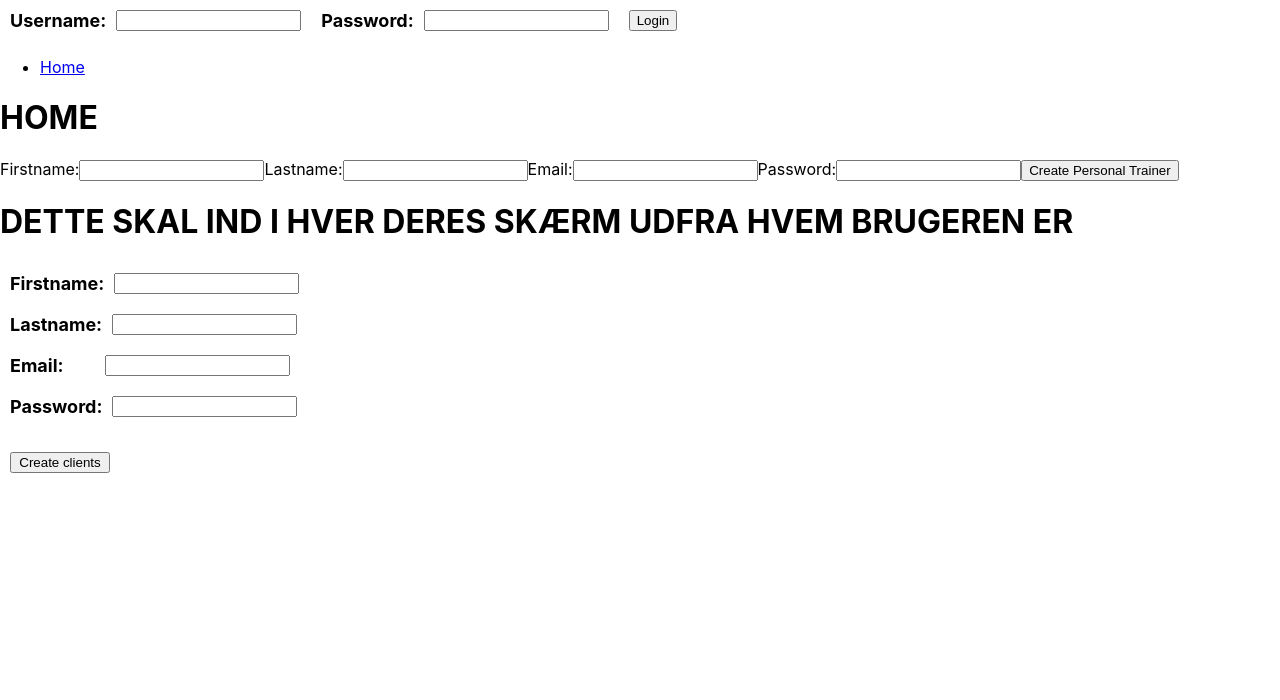
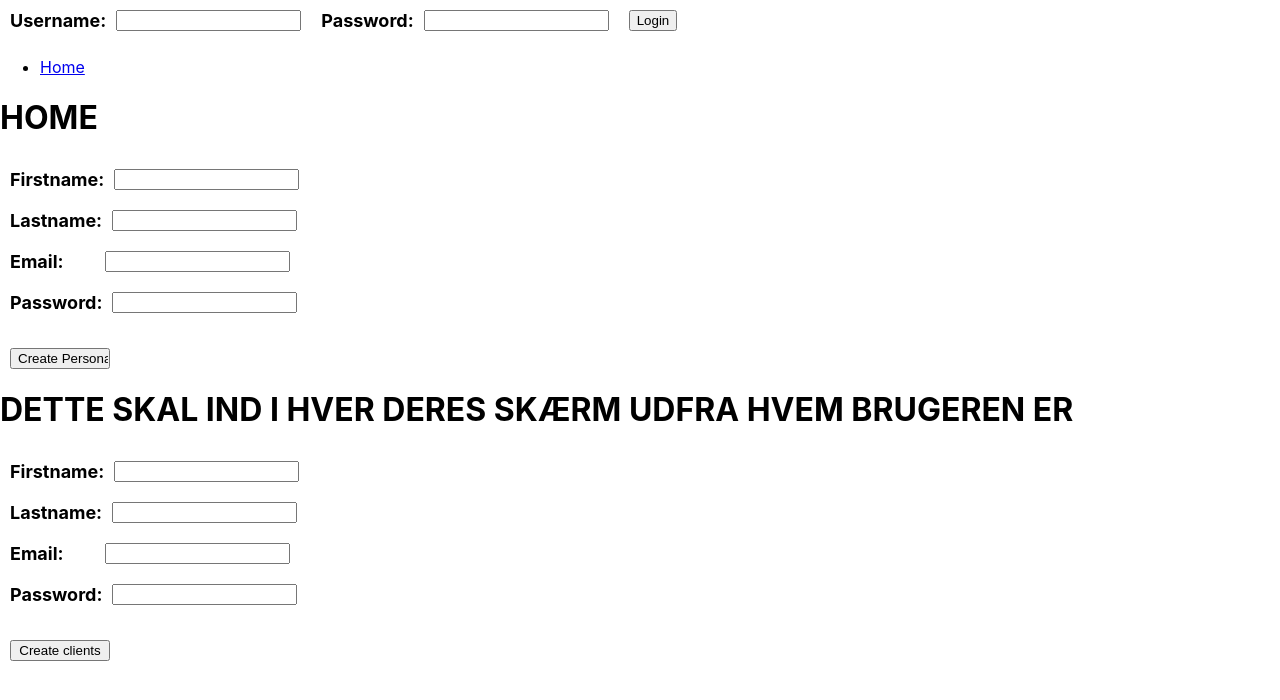
Before and after one commit to VictorKildahl/ReactHandin, a React (Create React App) app: page / in a window 1280 px wide. Shown: the top 700 px of the page. Built offline with nearby package versions, Linux system fonts and the light colour scheme.

Commit message:
small changes

```diff
--- /dev/null
+++ b/src/components/CreatePersonalTrainer/CreatePersonalTrainer.css
@@ -0,0 +1,25 @@
+.container {
+  width: 300px;
+}
+
+.label {
+  font-size: large;
+  font-weight: bold;
+  margin-right: 10px;
+}
+
+.input {
+  margin-left: 10px;
+}
+
+.button {
+  margin: 25px 0 0 10px;
+  width: 200px;
+}
+
+.divForLabelAndInput {
+  display: flex;
+  flex-direction: row;
+  justify-content: space-between;
+  padding: 10px;
+}
--- a/src/components/CreatePersonalTrainer.js
+++ b/src/components/CreatePersonalTrainer/CreatePersonalTrainer.js
@@ -1,4 +1,5 @@
 import React, { useState } from "react";
+import "./CreatePersonalTrainer.css";
 
 function CreatePersonalTrainer() {
   const [firstname, setFirstname] = useState();
@@ -34,44 +35,46 @@ function CreatePersonalTrainer() {
   };
 
   return (
-    <form>
-      <label>
-        Firstname:
+    <div className="createClients-Container">
+      <div className="divForLabelAndInput">
+        <label className="label">Firstname:</label>
         <input
+          //   className="input"
           type="text"
           onChange={(event) => {
             setFirstname(event.target.value);
           }}
         />
-      </label>
-      <label>
-        Lastname:
+      </div>
+      <div className="divForLabelAndInput">
+        <label className="label">Lastname:</label>
         <input
           type="text"
           onChange={(event) => {
             setLastname(event.target.value);
           }}
         />
-      </label>
-      <label>
-        Email:
+      </div>
+      <div className="divForLabelAndInput">
+        <label className="label">Email:</label>
         <input
           type="text"
           onChange={(event) => {
             setEmail(event.target.value);
           }}
         />
-      </label>
-      <label>
-        Password:
+      </div>
+      <div className="divForLabelAndInput">
+        <label className="label">Password:</label>
         <input
           type="text"
           onChange={(event) => {
             setPassword(event.target.value);
           }}
         />
-      </label>
+      </div>
       <input
+        className="button"
         type="submit"
         value="Create Personal Trainer"
         onClick={(event) => {
@@ -79,7 +82,7 @@ function CreatePersonalTrainer() {
           createPT();
         }}
       />
-    </form>
+    </div>
   );
 }
 
--- a/src/screens/Home.js
+++ b/src/screens/Home.js
@@ -1,5 +1,5 @@
 import React from "react";
-import CreatePersonalTrainer from "../components/CreatePersonalTrainer";
+import CreatePersonalTrainer from "../components/CreatePersonalTrainer/CreatePersonalTrainer";
 import CreateClients from "../components/PersonalTrainer/CreateClients";
 
 function Home() {
```
